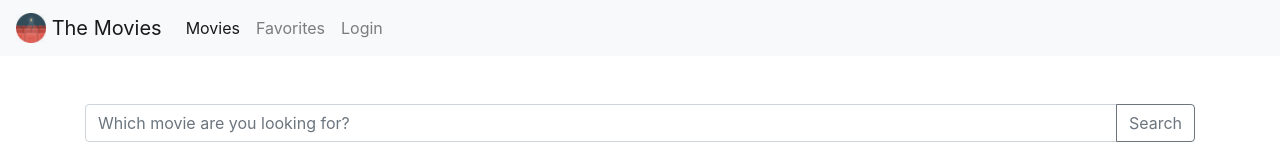
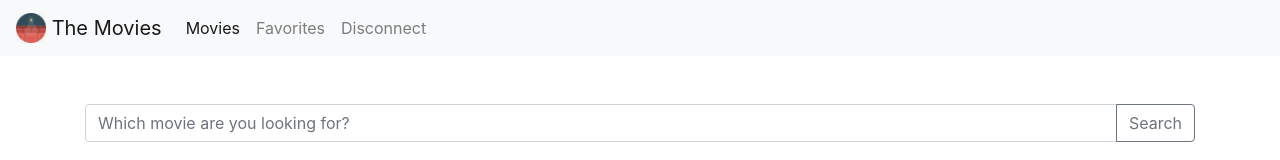
Before and after one commit to DevTouchdown/the-movies, an Angular app: page /movies in a window 1280 px wide. Shown: the top 160 px of the page. Built offline with nearby package versions, Linux system fonts and the light colour scheme; no server answers; sample sign-in values are in the browser's storage.

Commit message:
Added AuthService and StorageService to HeaderComponent.

```diff
--- a/src/app/core/layout/header/header.component.html
+++ b/src/app/core/layout/header/header.component.html
@@ -11,11 +11,14 @@
       <li class="nav-item">
         <a class="nav-link" href="#" routerLink="movies" routerLinkActive="active">Movies</a>
       </li>
-      <li class="nav-item">
+      <li class="nav-item" *ngIf="isUserAuth">
         <a class="nav-link" href="#" routerLink="favorite-movies" routerLinkActive="active">Favorites</a>
       </li>
-      <li class="nav-item">
-        <a class="nav-link" href="#" routerLink="login" routerLinkActive="active" tabindex="-1">Login</a>
+      <li class="nav-item" *ngIf="!isUserAuth">
+        <a class="nav-link" href="#" routerLink="login" routerLinkActive="active">Sign in</a>
+      </li>
+      <li class="nav-item" *ngIf="isUserAuth">
+        <a class="nav-link" href="#" (click)="closeSession()">Disconnect</a>
       </li>
     </ul>
   </div>
--- a/src/app/core/layout/header/header.component.ts
+++ b/src/app/core/layout/header/header.component.ts
@@ -1,4 +1,7 @@
 import { Component, OnInit } from '@angular/core';
+
+import { AuthService } from '../../services/auth.service';
+import { StorageService } from '../../services/storage.service';
 
 @Component({
   selector: 'app-header',
@@ -6,10 +9,19 @@ import { Component, OnInit } from '@angular/core';
   styleUrls: ['./header.component.scss']
 })
 export class HeaderComponent implements OnInit {
+  isUserAuth: boolean;
 
-  constructor() { }
+  constructor(
+    private authService: AuthService,
+    private storageService: StorageService) { }
 
   ngOnInit() {
+    this.isUserAuth = this.authService.isUserAuth;
   }
 
+  closeSession(): void {
+    this.authService.isUserAuth = false;
+    this.storageService.clearAll();
+    window.location.href = window.location.href;
+  }
 }
```
